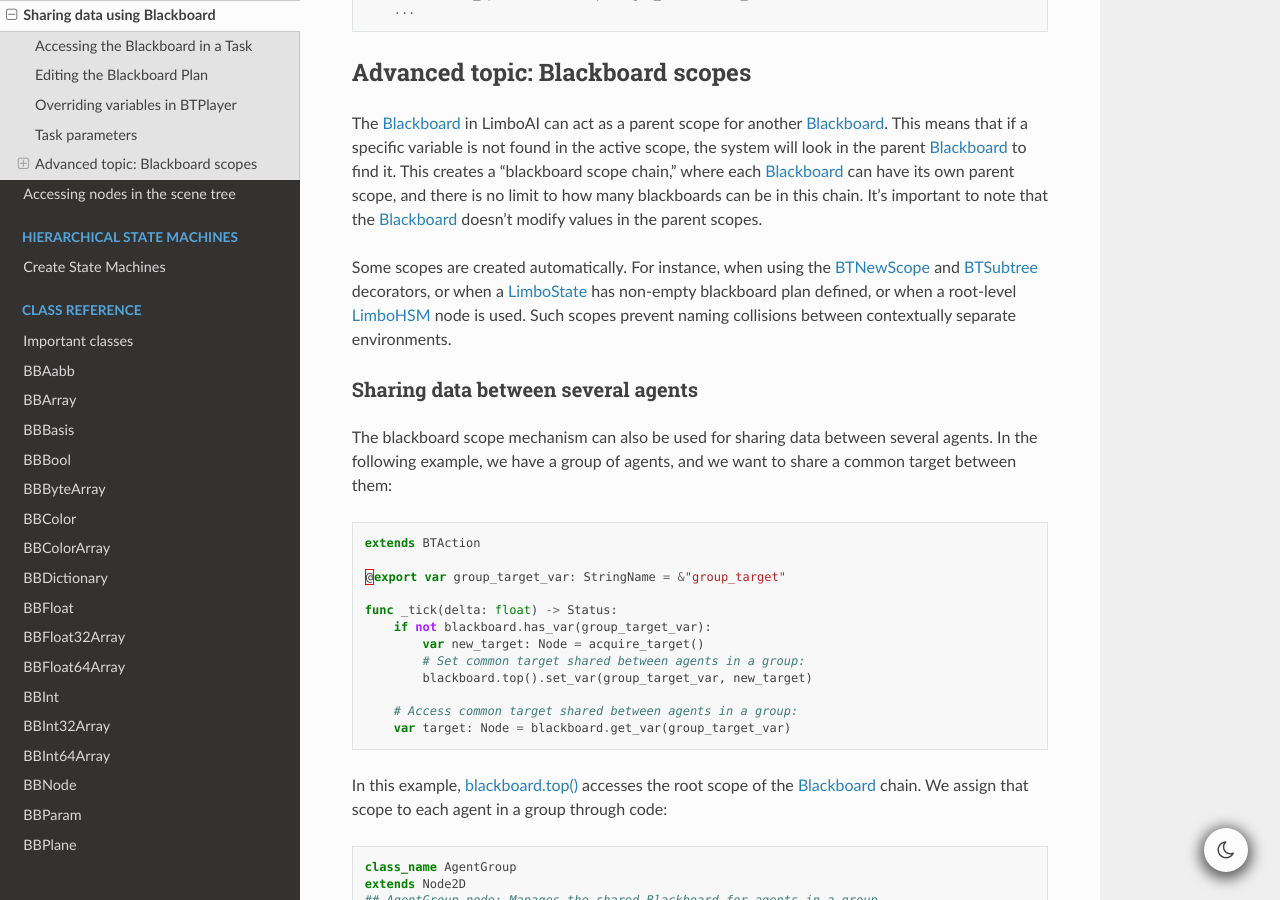
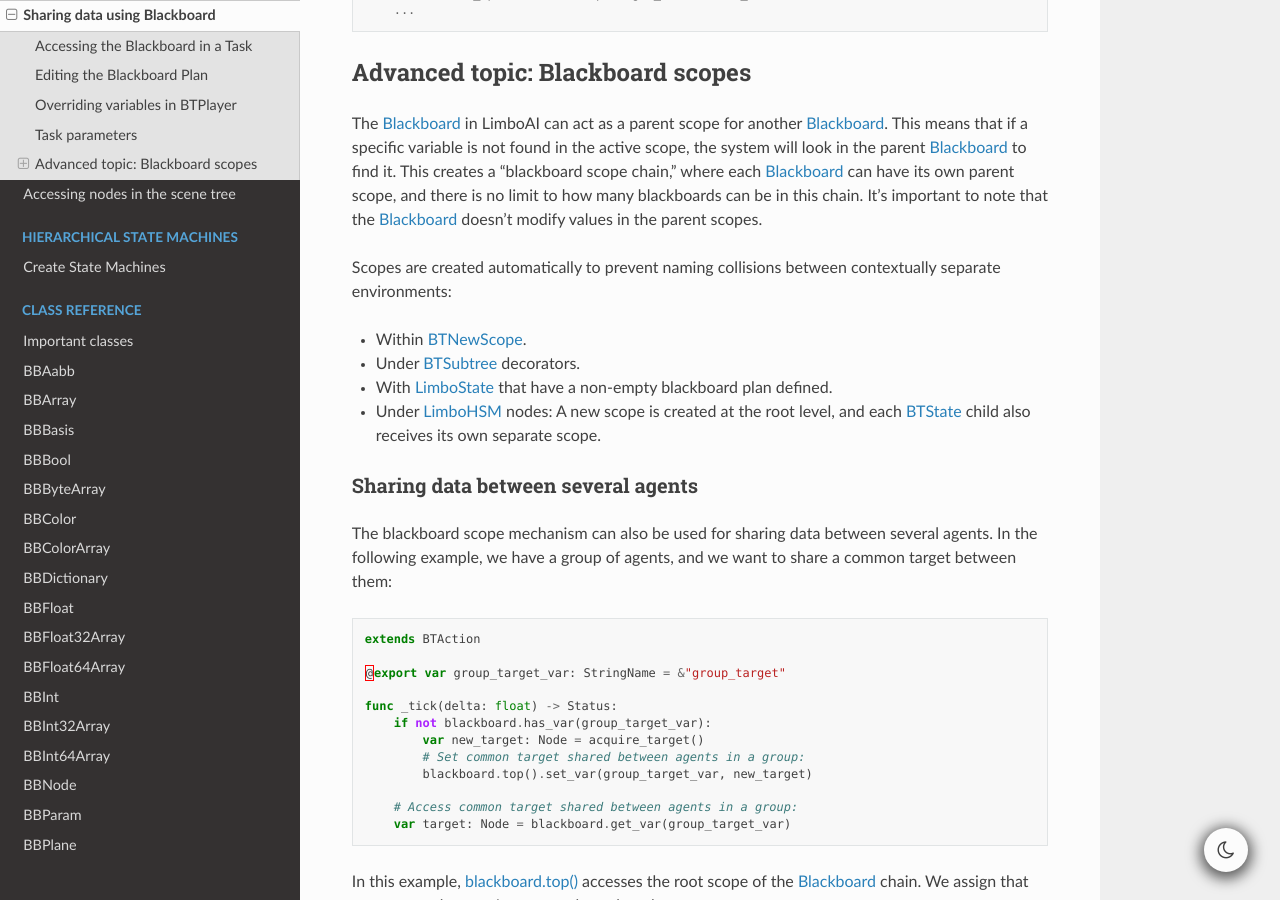
Before and after one commit to limbonaut/limboai, a Sphinx documentation site: the page built from doc/source/behavior-trees/using-blackboard.rst, in a window 1280 px wide and 900 px high, scrolled down 2245 px. Built offline with Sphinx 7.4.7 and the Read the Docs theme 3.1.0, drawn with Linux system fonts in a browser that asks for light colours; pages that are not in the unit, such as notebooks, are missing from menus.

Commit message:
doc: clarify scoping for BTState (#271)

```diff
--- a/doc/source/behavior-trees/using-blackboard.rst
+++ b/doc/source/behavior-trees/using-blackboard.rst
@@ -122,10 +122,13 @@
 and there is no limit to how many blackboards can be in this chain.
 It's important to note that the :ref:`Blackboard<class_Blackboard>` doesn't modify values in the parent scopes.
 
-Some scopes are created automatically. For instance, when using the :ref:`BTNewScope<class_BTNewScope>`
-and :ref:`BTSubtree<class_BTSubtree>` decorators, or when a :ref:`LimboState<class_LimboState>`
-has non-empty blackboard plan defined, or when a root-level :ref:`LimboHSM<class_LimboHSM>`
-node is used. Such scopes prevent naming collisions between contextually separate environments.
+Scopes are created automatically to prevent naming collisions between contextually separate environments:
+
+- Within :ref:`BTNewScope<class_BTNewScope>`.
+- Under :ref:`BTSubtree<class_BTSubtree>` decorators.
+- With :ref:`LimboState<class_LimboState>` that have a non-empty blackboard plan defined.
+- Under :ref:`LimboHSM<class_LimboHSM>` nodes: A new scope is created at the root level,
+  and each :ref:`BTState<class_BTState>` child also receives its own separate scope.
 
 Sharing data between several agents
 ~~~~~~~~~~~~~~~~~~~~~~~~~~~~~~~~~~~
```
